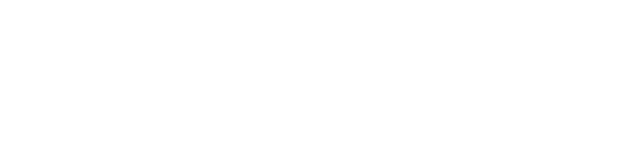
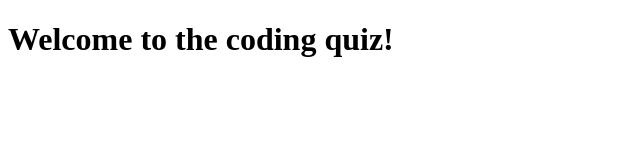
Before and after one commit to empipio/h4-code-quiz, a plain HTML site: page index.html in a window 1280 px wide. Shown: the whole page, without its empty margins (0-640 px from the left). Drawn offline with Linux system fonts and the light colour scheme.

```diff
--- a/index.html
+++ b/index.html
@@ -8,6 +8,7 @@
     <title>Quiz Time!</title>
 </head>
 <body>
+    <h1>Welcome to the coding quiz!</h1>
     <script src="assets/script.js"></script>
 </body>
 </html>
```
Also changed, not shown: assets/script.js (+28 -0 lines).
